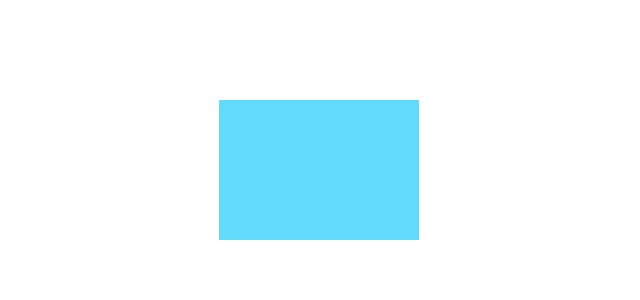
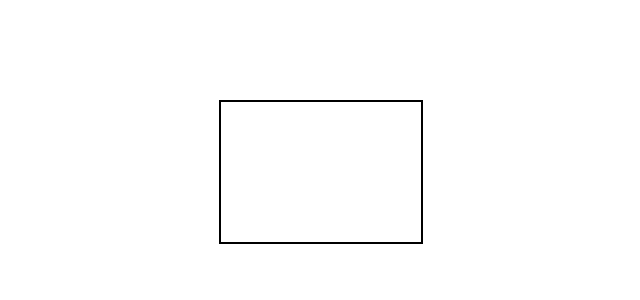
Before and after one commit to moonspark78/react-training-Effect, a React (Create React App) app: page / in a window 1280 px wide. Shown: the top 300 px of the page, without its empty margins (81-721 px from the left). Built offline with nearby package versions, Linux system fonts and the light colour scheme.

Commit message:
:safety_vest: :safety_vest: :safety_vest:  :art:

```diff
--- a/src/App.css
+++ b/src/App.css
@@ -11,9 +11,9 @@
   margin-top: 100px;
   width: 200px;
   height: 140px;
-  background-color: #61dafb;
-  border: black;
-  text-decoration: solid;
+  border: 2px solid black;
+
+
 }
 
 @media (prefers-reduced-motion: no-preference) {
```
